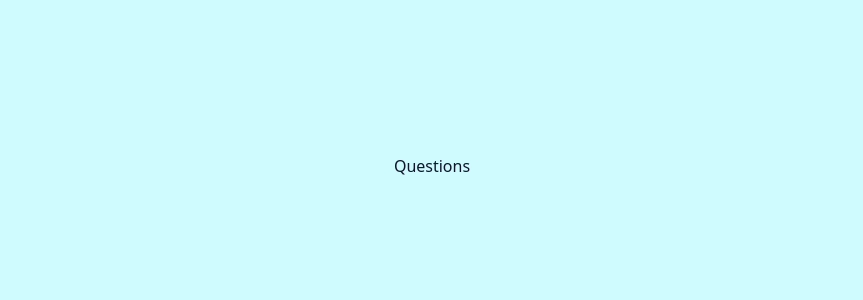
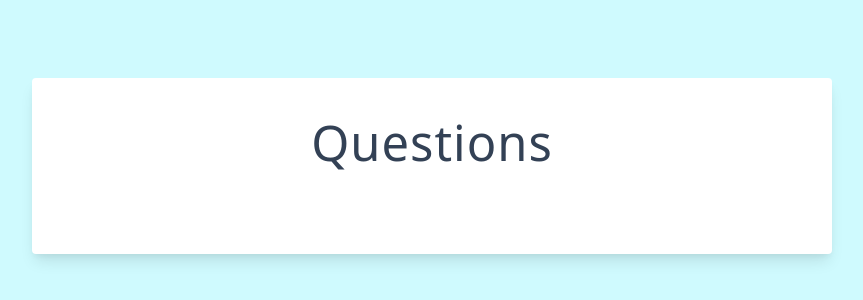
Before and after one commit to isnendyankp/questions, a React (Vite) app: page / in a window 1280 px wide. Shown: the part 234-534 px from the top of the page, without its empty margins (208-1071 px from the left). Built offline with nearby package versions, Linux system fonts and the light colour scheme.

Commit message:
S7-191:Add section with className contianer

```diff
--- a/src/Questions.jsx
+++ b/src/Questions.jsx
@@ -1,10 +1,15 @@
 import React from 'react'
 
 const Questions = ({ questions }) => {
-  return <div>Questions</div>;
+  return (
+    <section className="container">
+      <h1>Questions</h1>
+    </section>
+  );
 };
 
 export default Questions
 
 // - S7-191:Cr8 question component base
-// -
+// - S7-191:Add parameter questions
+// - S7-191:Add section with className contianer & h1 Questions
```
